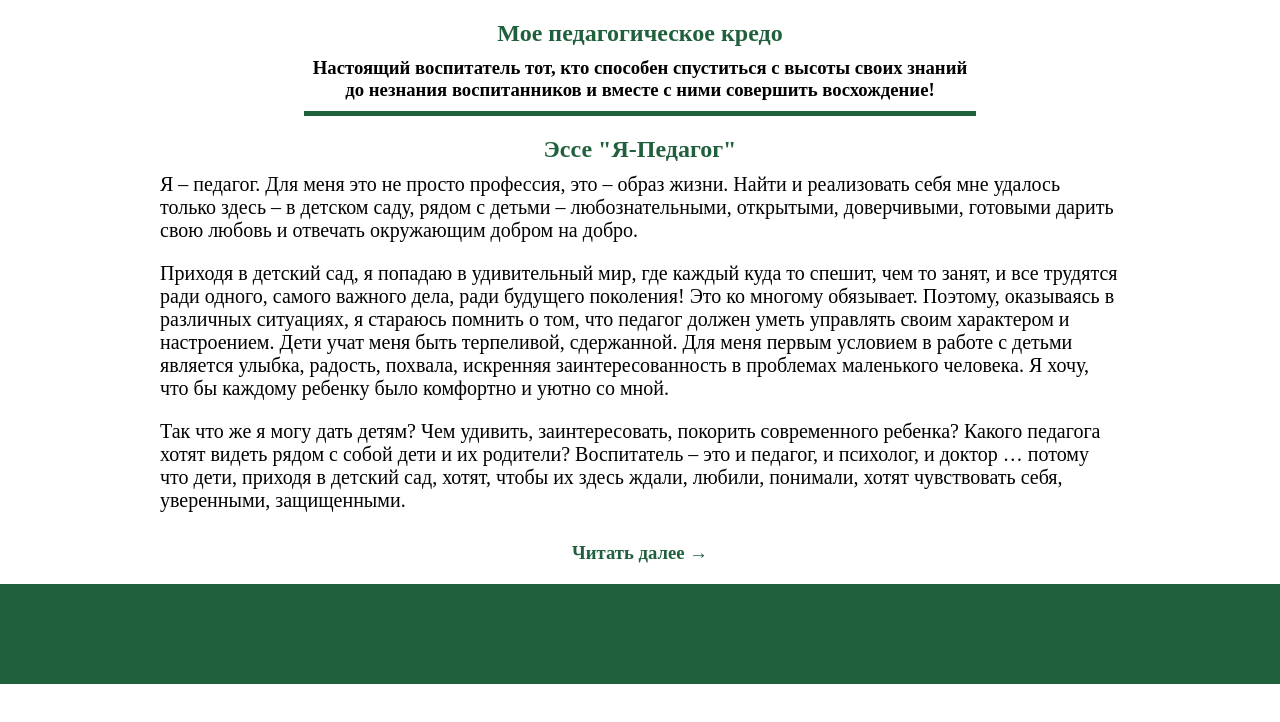
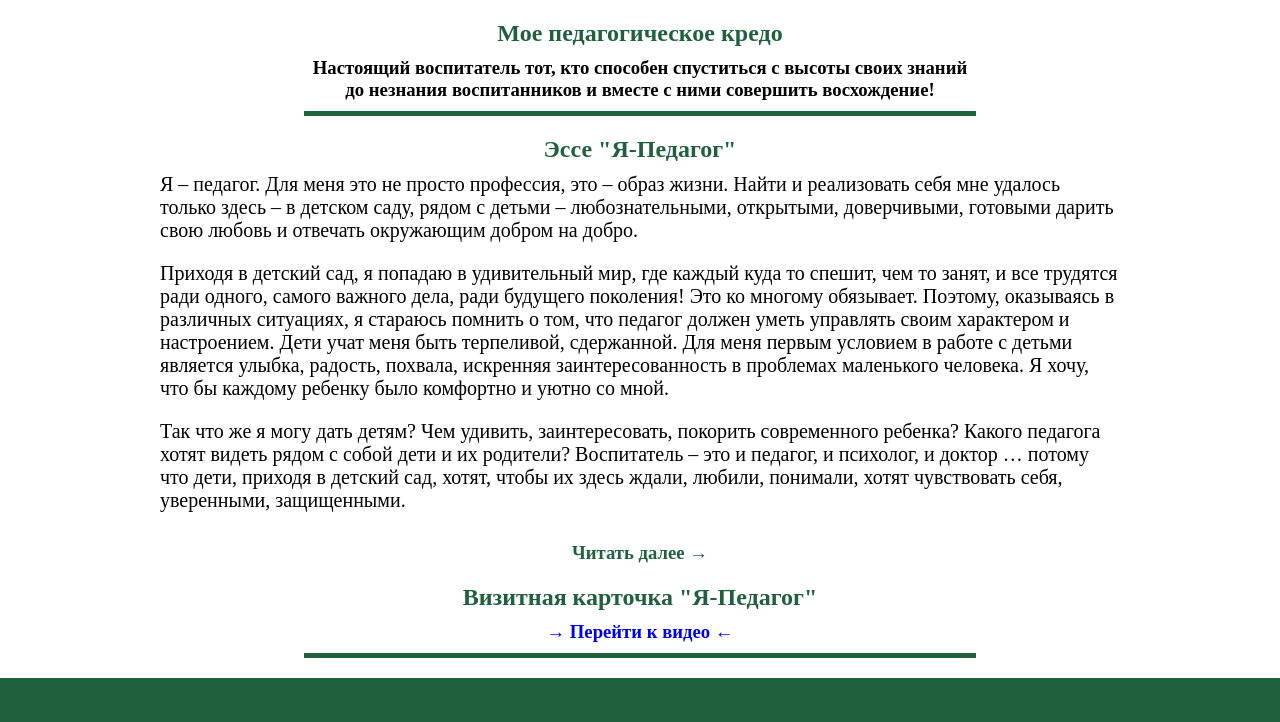
Before and after one commit to catherinks/persona--website, a plain HTML site: page index.html in a window 1280 px wide. Shown: the part 1038-1760 px from the top of the page. Before the commit the page ends 1722 px from the top, so only its background shows below. Drawn offline with Linux system fonts and the light colour scheme.

Commit message:
Update index.html

```diff
--- a/index.html
+++ b/index.html
@@ -71,6 +71,10 @@
             <p class="text">Я – педагог. Для меня это не просто профессия, это – образ жизни. Найти и реализовать себя мне удалось только здесь – в детском саду, рядом с детьми – любознательными, открытыми, доверчивыми, готовыми дарить свою любовь и отвечать окружающим добром на добро. </p> <p class="text">Приходя в детский сад, я попадаю в удивительный мир, где каждый куда то спешит, чем то занят, и все трудятся ради одного, самого важного дела, ради будущего поколения! Это ко многому обязывает. Поэтому, оказываясь в различных ситуациях, я стараюсь помнить о том, что педагог должен уметь управлять своим характером и настроением. Дети учат меня быть терпеливой, сдержанной. Для меня первым условием в работе с детьми является улыбка, радость, похвала, искренняя заинтересованность в проблемах маленького человека. Я хочу, что бы каждому ребенку было комфортно и уютно со мной.</p> <p class="text">Так что же я могу дать детям? Чем удивить, заинтересовать,  покорить современного ребенка?  Какого педагога хотят видеть рядом с собой дети и их родители? Воспитатель – это и педагог, и психолог, и доктор … потому что дети, приходя в детский сад, хотят, чтобы их здесь ждали, любили, понимали, хотят чувствовать себя, уверенными, защищенными.<br/> </p>
         </div>
         <div class="next"><a href="esse.html"><h3 class="subtitle">Читать далее &#8594;</h3></a></div>
+            <div class="credo">
+            <h2 class="subtitle ">Визитная карточка "Я-Педагог"</h2>
+            <h3 class="text text-link"><a href="https://rutube.ru/video/101754c91ae35d81cb2a3522adc7aade/?r=a/">&#8594; Перейти к видео &#8592;</a></h3>
+        </div>
     </div>
     </section>
 
```
